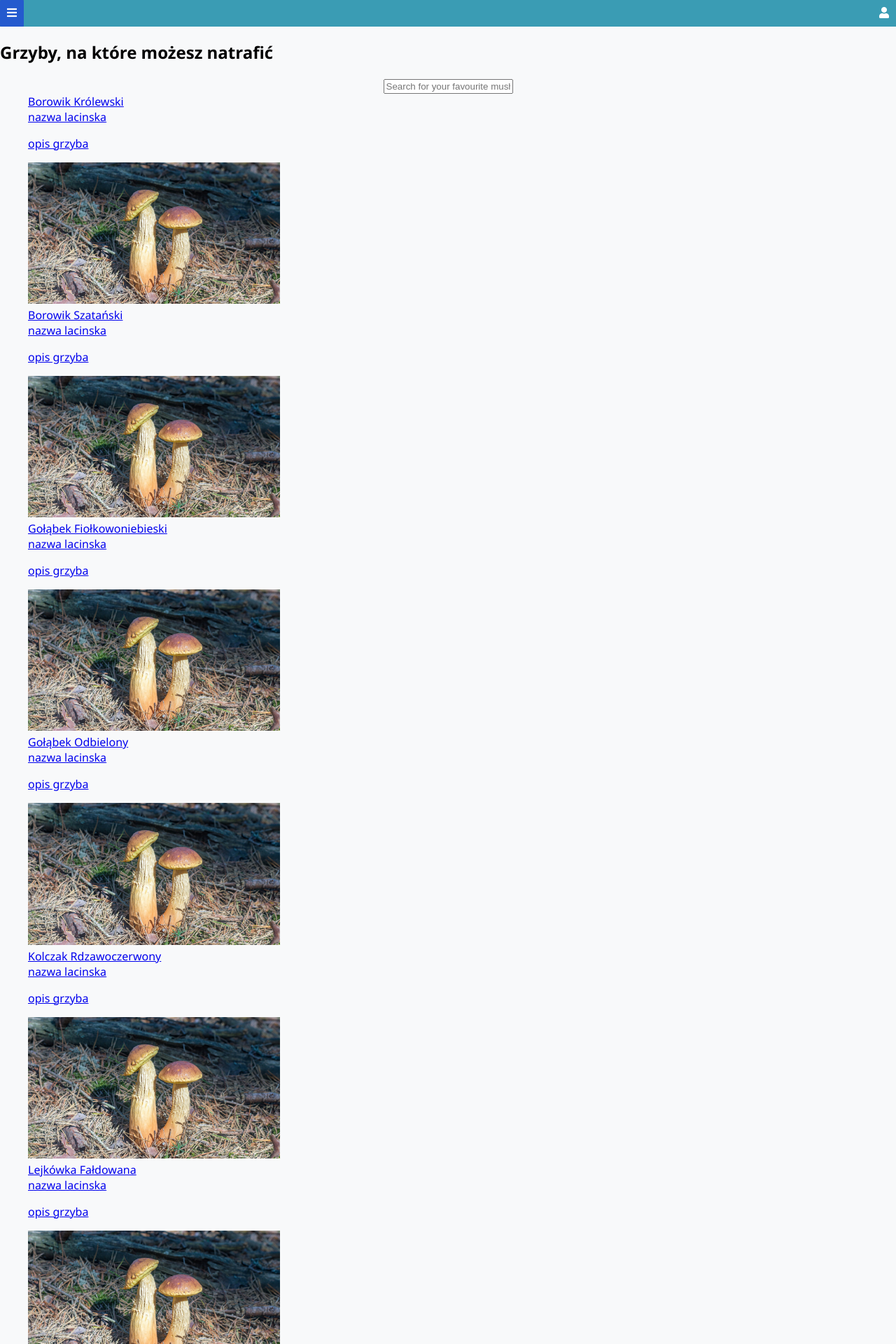
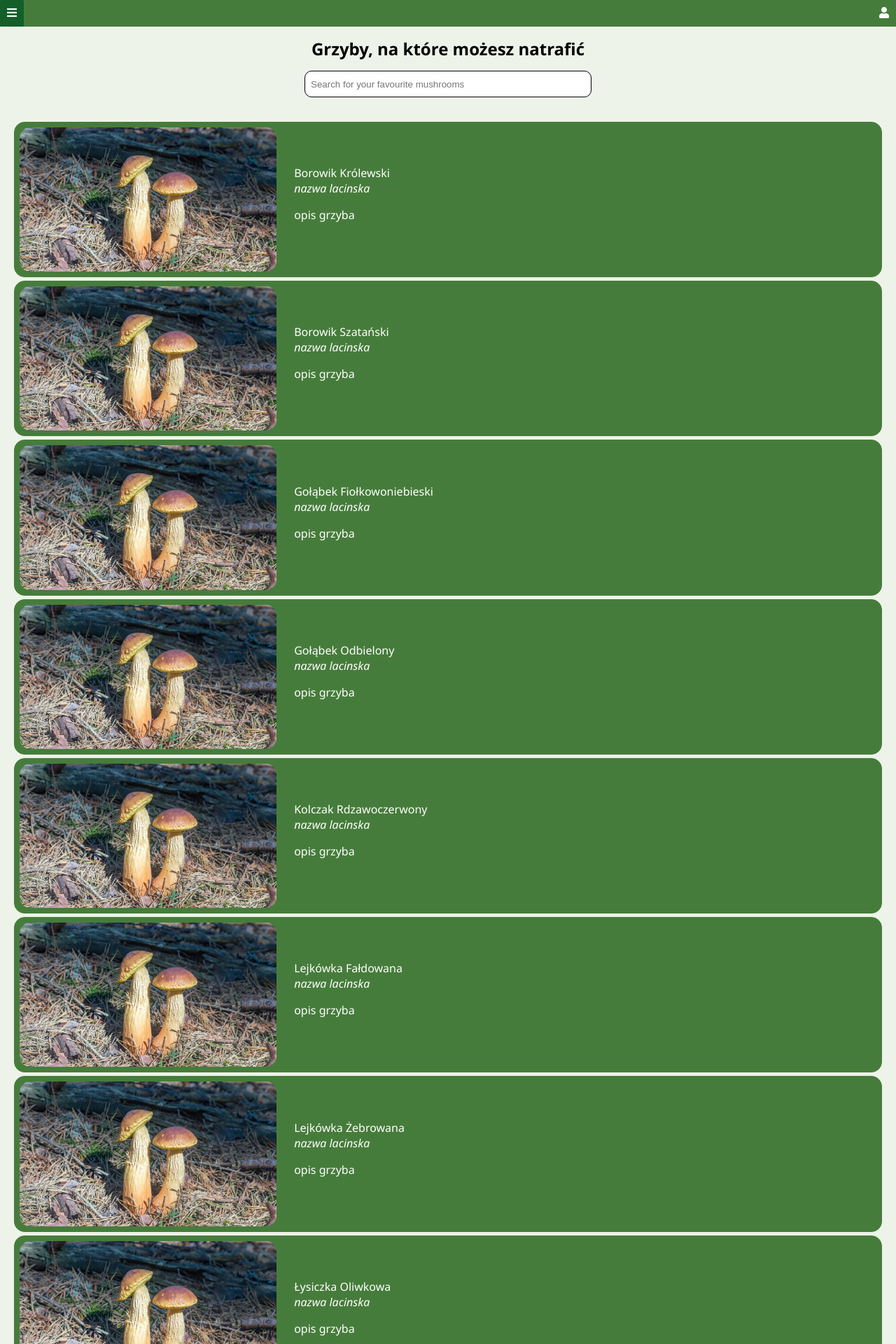
Before and after one commit to P1X2/Mashroom_identification_app, a Django app: page /mushrooms in a window 1280 px wide. Shown: the top 1920 px of the page at 70% size. Run offline with Django 5.2, Linux system fonts and the light colour scheme; data comes from the database, SQL or seed files in the repository.

Commit message:
edited mushrooms

```diff
--- a/base/templates/base/mushrooms.html
+++ b/base/templates/base/mushrooms.html
@@ -1,7 +1,7 @@
 {% extends 'main.html' %} {% block content %}
 
 <div class="mushroomsContainer">
-  <div>
+  <div class="mushroomsContainer-text">
     <h2>Grzyby, na które możesz natrafić</h2>
     <div id="list_searchbar_holder">
       <form method="GET" action="{% url 'mushrooms' %}">
@@ -11,14 +11,16 @@
           placeholder="Search for your favourite mushrooms"
         />
       </form>
-      <div>
+      <div class="mushroom_list">
         {% for mushroom in mushrooms %}
         <div id="mushroom_list_holder">
           <a href="{% url 'mushroom' mushroom.id %}">
-            <div class="mushroom_name"><span>{{mushroom.name}}</span></div>
-            <div><span>{{mushroom.specname}}</span></div>
-            <div><p>{{mushroom.description}}</p></div>
             <img class="mushroom_photo" src="{{ mushroom.img1.url }}" />
+            <div class="mushroom_list_holder_info">
+              <div class="mushroom_name"><span>{{mushroom.name}}</span></div>
+              <div class="mushroom_specname"><span>{{mushroom.specname}}</span></div>
+              <div class="mushroom_name"><p>{{mushroom.description}}</p></div>
+            </div>
           </a>
         </div>
         {% endfor %}
--- a/static/styles/style.css
+++ b/static/styles/style.css
@@ -1,7 +1,9 @@
 :root {
-  --primary-color: #3a9cb4;
-  --secondary-color: #245ace;
-  --background-color: #f8f9fa;
+  --primary-color: #467c3b;
+  --secondary-color: #135e29;
+  --third-color: #105023;
+  --fourth-color: #d7dfd1;
+  --background-color: #edf3e8;
   --login-color: rgb(255, 255, 255);
 }
 
@@ -161,7 +163,7 @@
 }
 
 #navbarContainer a:hover {
-  text-decoration: underline;
+  /* text-decoration: underline; */
 }
 
 #navbarLeftContainer {
@@ -210,11 +212,11 @@
 
 /* Styl dla elementów rozwijanego menu */
 .dropdown-content {
-  padding: 5px;
+  /* padding: 5px; */
   display: none;
   position: absolute;
   background-color: var(--secondary-color);
-  min-width: 160px;
+  min-width: 170px;
   box-shadow: 0px 8px 16px 0px rgba(0, 0, 0, 0.2);
   z-index: 1;
   height: 100%;
@@ -222,17 +224,20 @@
 
 /* Styl dla linków w rozwijanym menu */
 .dropdown-content a {
-  border: solid;
-  border-radius: 10px;
-  padding: 12px 16px;
+  /* border: solid; */
+  /* border-radius: 10px; */
+  padding: 20px 16px;
   text-decoration: none;
-  display: block;
+  display: flex;
   text-align: center;
   justify-content: center;
+  margin: auto;
 }
 
 .dropdown-content a:hover {
-  background-color: var(--primary-color);
+  background-color: var(--third-color);
+  text-decoration: none;
+  font-size: large;
 }
 
 /* Pokazanie rozwijanego menu po najechaniu myszą */
@@ -324,15 +329,97 @@
   background-color: var(--secondary-color);
 }
 
+/* MUSHROOMS */
+
+.mushroomsContainer {
+  /* background-color: white; */
+  /* padding: 10px;
+  justify-content: center;
+  justify-items: center; */
+}
+
+.mushroomsContainer-text {
+  display: block;
+  justify-items: center;
+  /* background-color: #467c3b; */
+}
+
+.mushroomsContainer-text h2{
+  display: flex;
+  justify-content: center;
+  /* background-color: #ddd; */
+  margin: auto;
+  padding: 15px;
+}
+
+.mushroomsContainer-text input {
+  /* background-color: var(--background-color); */
+  display: flex;
+  width: 100%;
+  margin: auto;
+  align-items: center;
+  margin-bottom: 15px;
+  border: solid 0.5px;
+  border-radius: 10px;
+  min-height: 20px;
+  padding: 8px;
+}
+
 .mushroom_photo {
   width: 30%;
   max-width: 100%;
   height: auto;
+  border-radius: 15px;
   /* width: 10px; */
 }
 
-#mushroom_list_holder:hover {
-  background-color: #30f274;
+.mushroom_list {
+  margin-top: 15px;
+}
+
+#mushroom_list_holder a{
+  display: flex;
+  flex-direction: row;
+  margin: auto;
+  margin-bottom: 5px;
+  margin-top: 5px;
+  padding: 7px;
+  text-decoration: none;
+  border: solid 1px;
+  border-color: var(--primary-color);
+  border-radius: 15px;
+  background-color: var(--primary-color);
+
+}
+
+#mushroom_list_holder a:hover {
+  background-color: var(--secondary-color);
+}
+
+.mushroom_list_holder_info {
+  display: flex;
+  flex-direction: column;
+  /* min-width: 300px; */
+  justify-content: center;
+  justify-items: center;
+  /* padding: 20px; */
+  margin: auto;
+  margin-left: 25px;
+  color: black;
+  text-decoration: none;
+}
+
+.mushroom_specname span{
+  font-style: italic;
+  color: white;
+}
+
+.mushroom_name span {
+  color: white;
+}
+
+.mushroom_name p{
+  color: white;
 }
 
 #list_searchbar_holder {
@@ -341,6 +428,16 @@
   align-items: center;
   height: 100vh;
   flex-direction: column;
+  padding: 20px;
+  padding-top: 0px;
+}
+
+#list_searchbar_holder form {
+  display: flex;
+  width: 25%;
+  min-width: 410px;
+  /* width: 100%; */
+  /* background-color: #4caf50; */
 }
 
 /* CLASSIFICATION PAGE */
```
